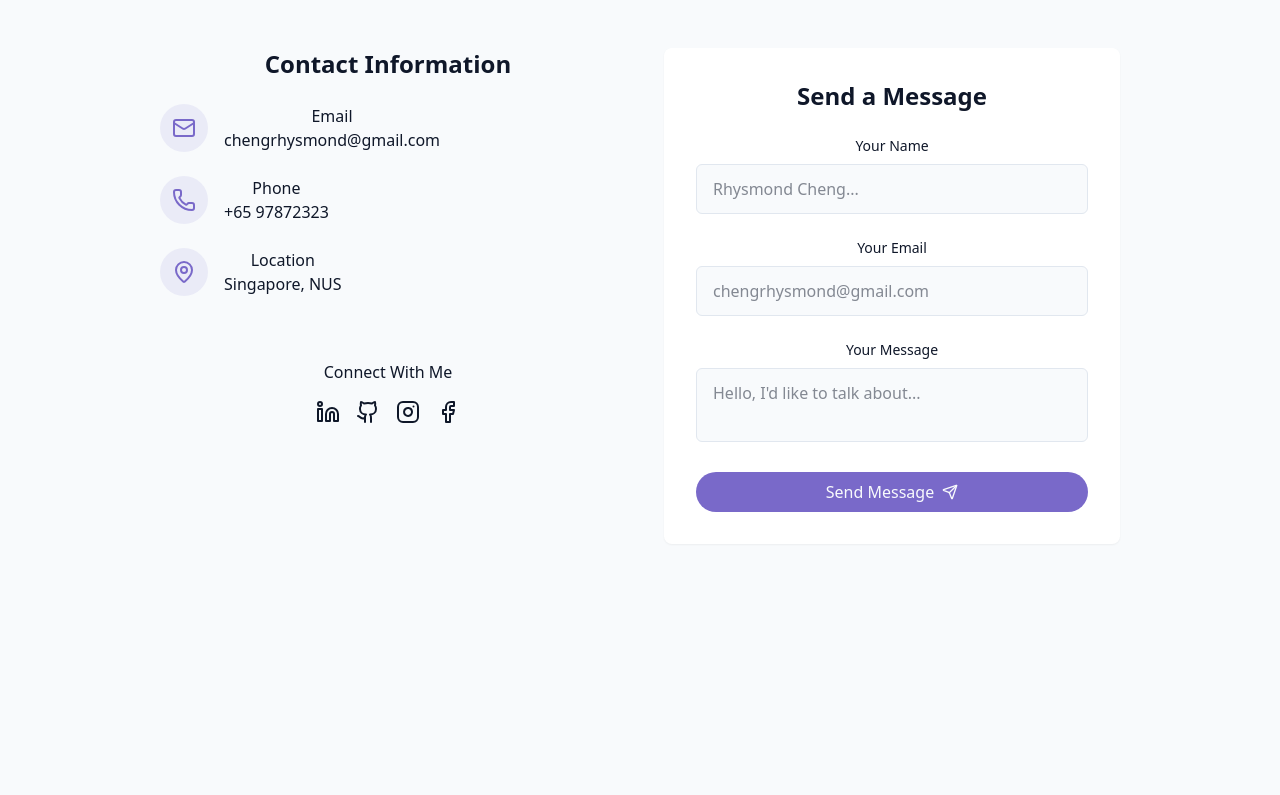
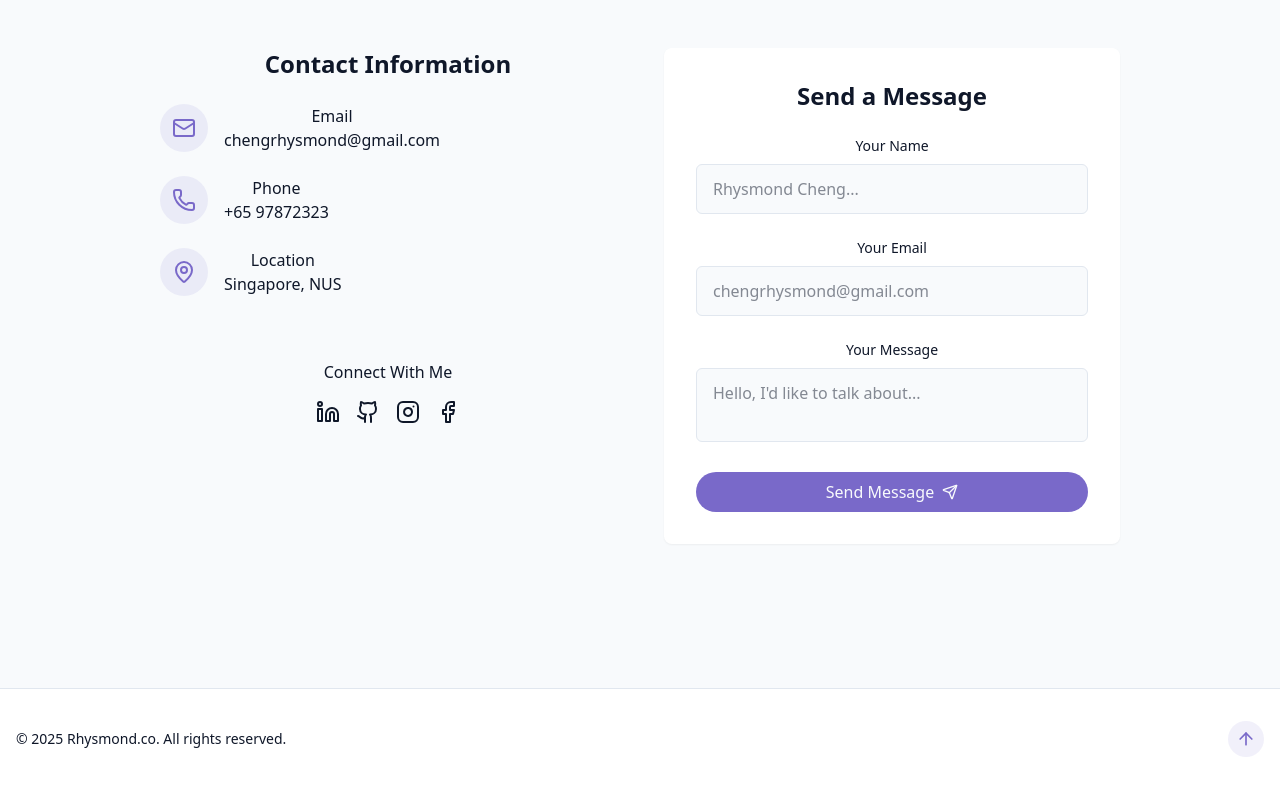
Before and after one commit to Rhysmond/Portfolio, a React (Vite) app: page / in a window 1280 px wide. Shown: the part 3512-4307 px from the top of the page. Before the commit the page ends 4152 px from the top, so only its background shows below. Built offline with nearby package versions, Linux system fonts and the light colour scheme.

Commit message:
Added footer
Pretty much done.Left with connecting to email.

```diff
--- /dev/null
+++ b/src/components/Footer.jsx
@@ -0,0 +1,20 @@
+import { ArrowUp } from "lucide-react";
+
+export const Footer = () => {
+    return (
+        <footer
+            className="py-12 px-4 bg-card relative border-t border-border mt-12 pt-8 flex flex-wrap justify-between items-center">
+            {" "}
+            <p className="text-sm text-muted-foreground">
+                {" "}
+                &copy; {new Date().getFullYear()} Rhysmond.co. All rights reserved.
+            </p>
+            <a
+                href="#hero"
+                className="p-2 rounded-full bg-primary/10 hover:bg-primary/20 text-primary transition-colors"
+            >
+                <ArrowUp size={20}/>
+            </a>
+        </footer>
+    );
+};
--- a/src/pages/Home.jsx
+++ b/src/pages/Home.jsx
@@ -6,6 +6,7 @@
 import {SkillsSection} from "@/components/SkillsSection";
 import {ProjectsSection} from "@/components/ProjectsSection";
 import {ContactSection} from "@/components/ContactSection";
+import {Footer} from "@/components/Footer";
 
 export const Home = () => {
     return <div className='min-h-screen bg-background text-foreground overflow-x-hidden'>
@@ -23,6 +24,6 @@
         <ProjectsSection />
         <ContactSection />
         {/* Footer */}
-
+        <Footer />
     </div>;
 };
```
